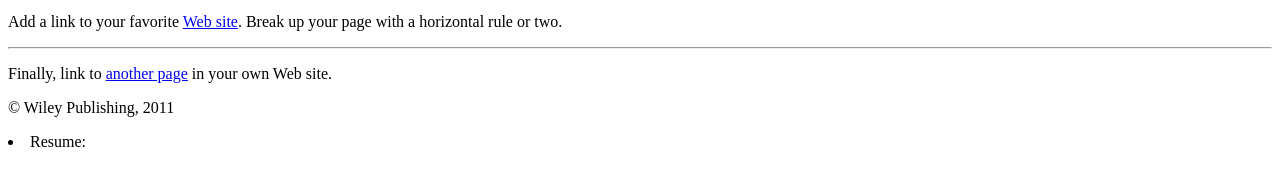
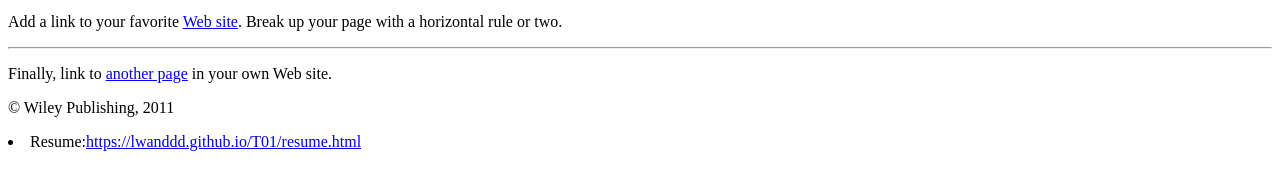
Before and after one commit to lwanddd/T01, a plain HTML site: page index.html in a window 1280 px wide. Shown: the part 489-678 px from the top of the page. Drawn offline with Linux system fonts and the light colour scheme.

Commit message:
My first page

```diff
--- a/index.html
+++ b/index.html
@@ -28,6 +28,6 @@ Break up your page with a horizontal rule or two. </p>
 site.</p>
 <!-- And add a copyright notice.-->
 <p>© Wiley Publishing, 2011</p>
-<li>Resume:<a href="https://lwanddd.github.io/T01/resume.html"></a></li>
+<li>Resume:<a href="https://lwanddd.github.io/T01/resume.html">https://lwanddd.github.io/T01/resume.html</a></li>
 </body>
 </html>
```
